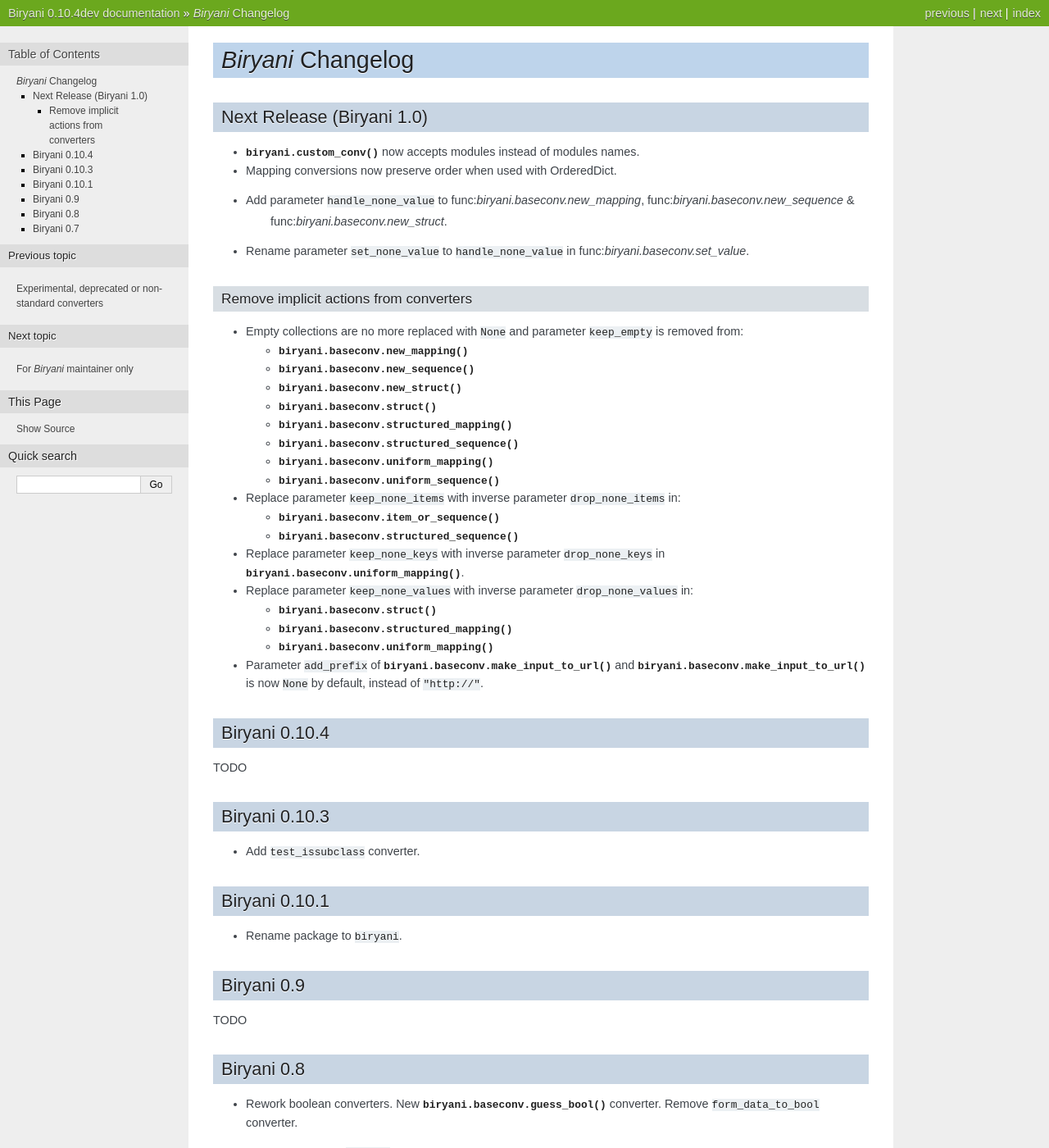
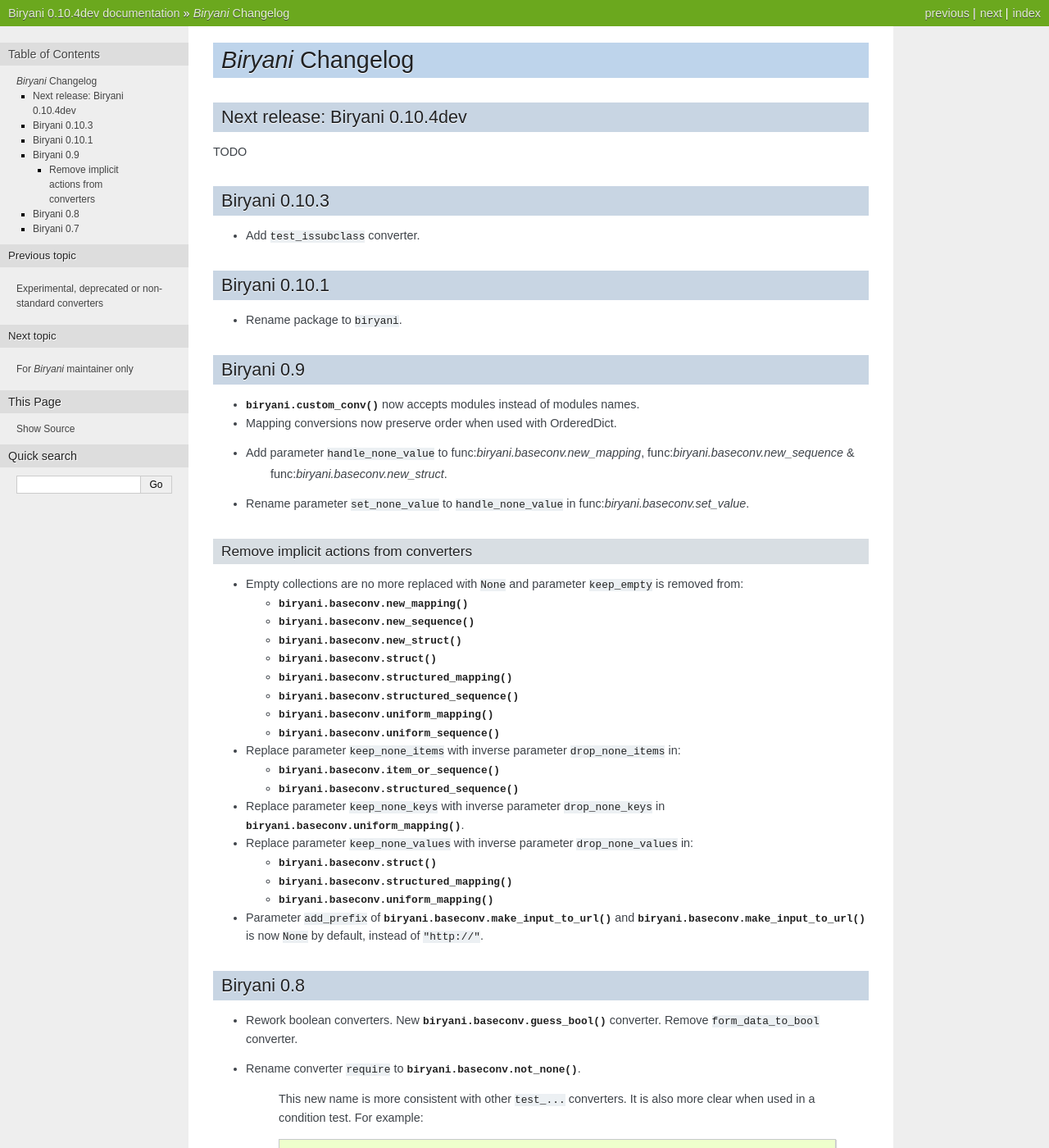
Before and after one commit to openfisca/biryani, a Sphinx documentation site: the page built from docs/source/changelog.rst, in a window 1280 px wide and 1400 px high. Shown: the whole window at 82% size. Built offline with Sphinx 7.4.7, drawn with Linux system fonts in a browser that asks for light colours; some of the changed lines change nothing that is shown.

Commit message:
Put 0.9 release changelog into right section

```diff
--- a/docs/source/changelog.rst
+++ b/docs/source/changelog.rst
@@ -3,8 +3,26 @@
 *******************
 
 
-Next Release (Biryani 1.0)
-===========================
+Next release: Biryani 0.10.4dev
+===============================
+
+TODO
+
+
+Biryani 0.10.3
+==============
+
+* Add ``test_issubclass`` converter.
+
+
+Biryani 0.10.1
+==============
+
+* Rename package to ``biryani``.
+
+
+Biryani 0.9
+===========
 
 * :func:`biryani.custom_conv` now accepts modules instead of modules names.
 
@@ -56,30 +74,6 @@
 
 * Parameter ``add_prefix`` of :func:`biryani.baseconv.make_input_to_url` and :func:`biryani.baseconv.make_input_to_url`
   is now ``None`` by default, instead of ``"http://"``.
-
-
-Biryani 0.10.4
-==============
-
-TODO
-
-
-Biryani 0.10.3
-==============
-
-* Add ``test_issubclass`` converter.
-
-
-Biryani 0.10.1
-==============
-
-* Rename package to ``biryani``.
-
-
-Biryani 0.9
-===========
-
-TODO
 
 
 Biryani 0.8
```
